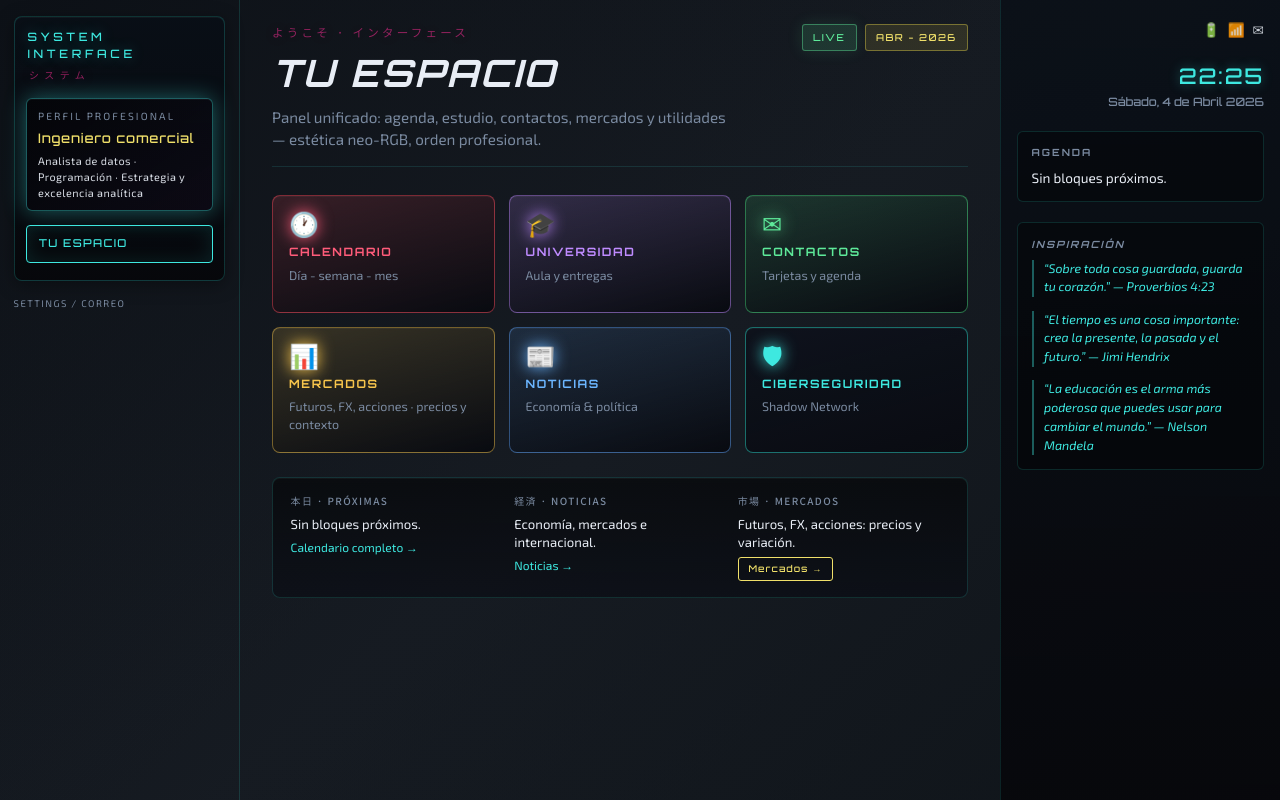
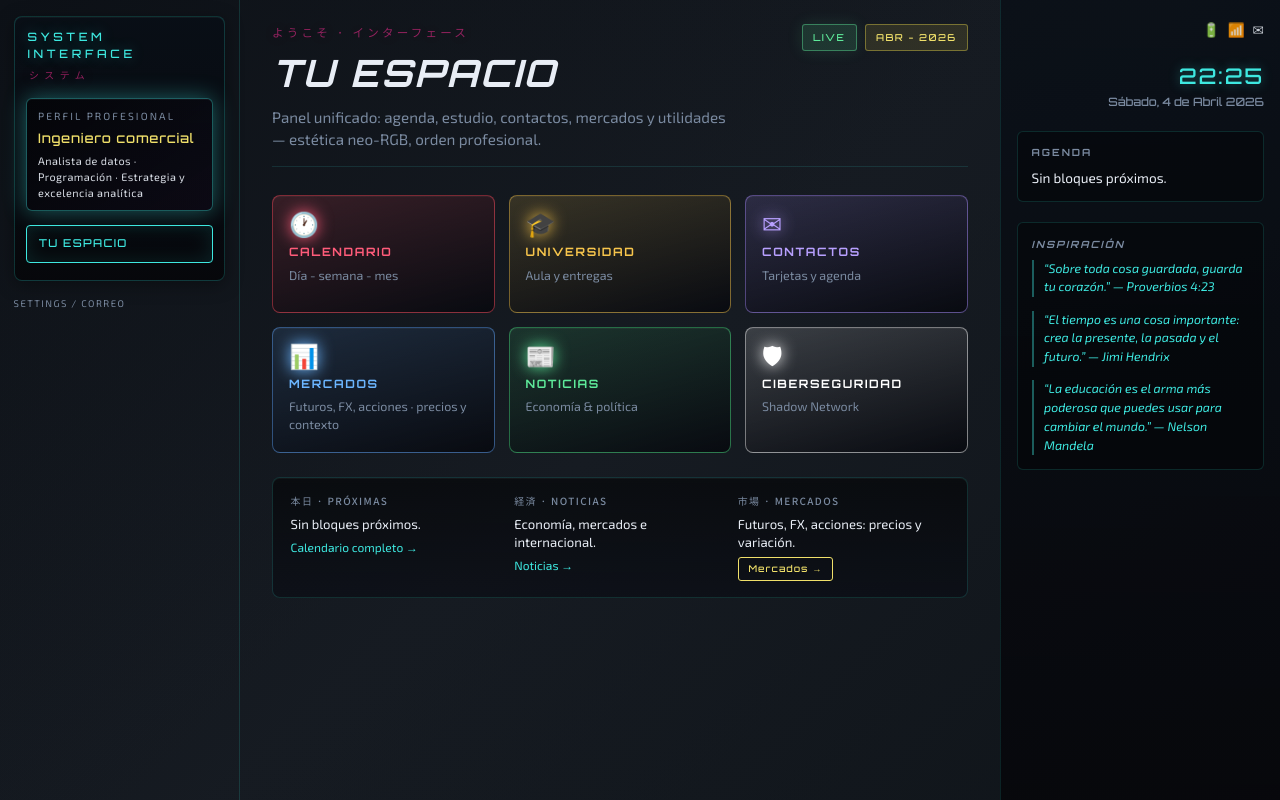
Before and after one commit to kevinconejera803-debug/Sistema-, a Flask app: page /tu-espacio in a window 1280 px wide. Run offline with Flask 3, Linux system fonts and the light colour scheme.

Commit message:
Increment CSS version to force browser cache refresh

```diff
--- a/gestor_tu_espacio/app.py
+++ b/gestor_tu_espacio/app.py
@@ -57,7 +57,7 @@ MODULES = [
         "title": "UNIVERSIDAD",
         "desc": "Aula y entregas",
         "icon": "🎓",
-        "theme": "violet",
+        "theme": "gold",
         "lead": "Plan de estudios y vida académica: campus, créditos y entregas en un solo espacio.",
     },
     {
@@ -65,7 +65,7 @@ MODULES = [
         "title": "CONTACTOS",
         "desc": "Tarjetas y agenda",
         "icon": "✉",
-        "theme": "green",
+        "theme": "purple",
         "lead": "CRM en SQLite: filtro en vivo, edición y toasts de confirmación.",
     },
     {
@@ -73,7 +73,7 @@ MODULES = [
         "title": "MERCADOS",
         "desc": "Futuros, FX, acciones · precios y contexto",
         "icon": "📊",
-        "theme": "gold",
+        "theme": "blue",
         "lead": "Historias y noticias de precios: futuros, forex, índices y acciones; cotizaciones de referencia (yfinance).",
     },
     {
@@ -81,7 +81,7 @@ MODULES = [
         "title": "NOTICIAS",
         "desc": "Economía & política",
         "icon": "📰",
-        "theme": "blue",
+        "theme": "green",
         "lead": "Economía, mercados, política e internacional (BBC, NYT, Guardian, El País, CNBC…); hora de publicación en Chile.",
     },
     {
@@ -89,7 +89,7 @@ MODULES = [
         "title": "CIBERSEGURIDAD",
         "desc": "Shadow Network",
         "icon": "🛡",
-        "theme": "teal",
+        "theme": "white",
         "lead": "Checklist por categorías con progreso visual; datos solo en tu navegador.",
     },
 ]
--- a/gestor_tu_espacio/static/css/tu_espacio.css
+++ b/gestor_tu_espacio/static/css/tu_espacio.css
@@ -14,6 +14,7 @@
   --orange: #ffb04a;
   --neon-magenta: #ff2d95;
   --neon-cyan: #00ffea;
+  --white: #ffffff;
   --text: #e8edf5;
   --muted: #7a8aa0;
   --border-glow: 0 0 22px rgba(62, 232, 224, 0.38);
@@ -422,6 +423,11 @@ a.access-card:focus-visible {
   color: var(--green);
   background: linear-gradient(165deg, rgba(74, 222, 128, 0.14), rgba(8, 10, 16, 0.95));
 }
+.access-card--white {
+  border-color: rgba(255, 255, 255, 0.45);
+  color: var(--white);
+  background: linear-gradient(165deg, rgba(255, 255, 255, 0.16), rgba(8, 10, 16, 0.95));
+}
 
 /* Barra inferior main */
 .status-strip {
--- a/gestor_tu_espacio/templates/base.html
+++ b/gestor_tu_espacio/templates/base.html
@@ -8,7 +8,7 @@
   <link rel="preconnect" href="https://fonts.googleapis.com">
   <link rel="preconnect" href="https://fonts.gstatic.com" crossorigin>
   <link href="https://fonts.googleapis.com/css2?family=Exo+2:ital,wght@0,400;0,500;0,600;1,400&family=JetBrains+Mono:wght@400;500;600&family=Noto+Sans+JP:wght@400;500&family=Orbitron:wght@500;600;700&family=Share+Tech+Mono&display=swap" rel="stylesheet">
-  <link rel="stylesheet" href="{{ url_for('static', filename='css/tu_espacio.css') }}?v=20">
+  <link rel="stylesheet" href="{{ url_for('static', filename='css/tu_espacio.css') }}?v=21">
   <link rel="stylesheet" href="{{ url_for('static', filename='css/modules.css') }}?v=31">
   {% block extra_head %}{% endblock %}
 </head>
```
